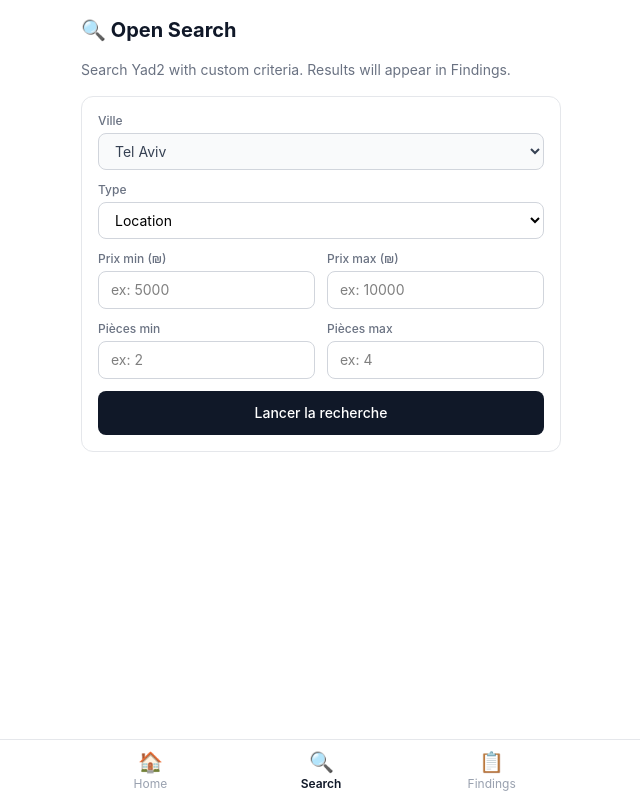
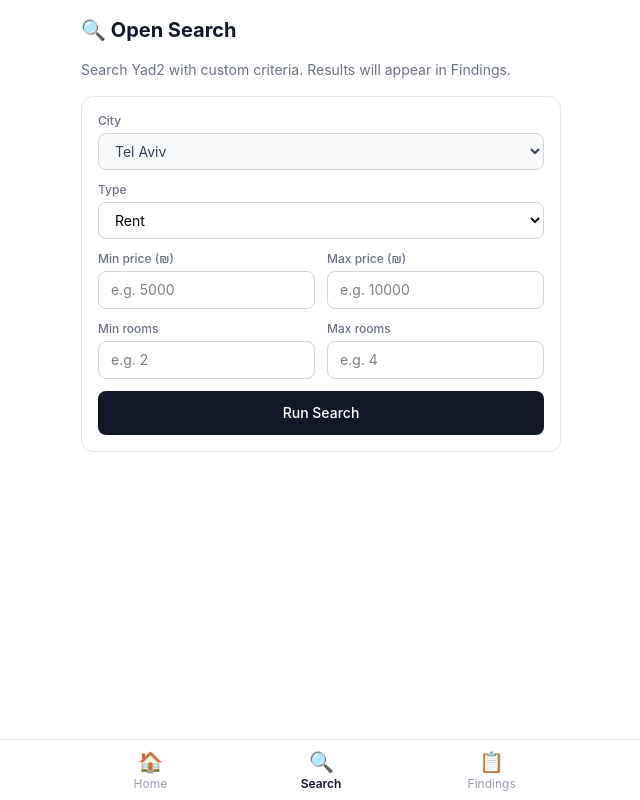
Before and after one commit to acohentlv-alt/pdis, a React (Vite) app in the folder frontend/: page /search in a window 1280 px wide. Shown: the whole page, without its empty margins (319-959 px from the left). Built offline with nearby package versions, Linux system fonts and the light colour scheme.

Commit message:
Fix: replace all French text with English
OpenSearchForm: Ville→City, Prix→Price, Pièces→Rooms, etc.
PropertyDetailPage: Doublons→Duplicates, Même propriétaire→Same landlord, etc.

Co-Authored-By: Claude Opus 4.6 (1M context) <noreply@anthropic.com>

```diff
--- a/frontend/src/components/OpenSearchForm.tsx
+++ b/frontend/src/components/OpenSearchForm.tsx
@@ -51,7 +51,7 @@ export default function OpenSearchForm({ onSuccess }: Props) {
       <div className="grid grid-cols-2 gap-3">
         {/* City */}
         <div className="col-span-2">
-          <label className="block text-xs font-medium text-gray-500 mb-1">Ville</label>
+          <label className="block text-xs font-medium text-gray-500 mb-1">City</label>
           <select
             value={cityCode}
             disabled
@@ -69,53 +69,53 @@ export default function OpenSearchForm({ onSuccess }: Props) {
             onChange={e => setCategory(e.target.value)}
             className="w-full border border-gray-300 rounded-lg px-3 py-2 text-sm"
           >
-            <option value="rent">Location</option>
-            <option value="sale">Vente</option>
+            <option value="rent">Rent</option>
+            <option value="sale">Sale</option>
           </select>
         </div>
 
         {/* Price */}
         <div>
-          <label className="block text-xs font-medium text-gray-500 mb-1">Prix min (₪)</label>
+          <label className="block text-xs font-medium text-gray-500 mb-1">Min price (₪)</label>
           <input
             type="number"
             value={minPrice}
             onChange={e => setMinPrice(e.target.value)}
-            placeholder="ex: 5000"
+            placeholder="e.g. 5000"
             className="w-full border border-gray-300 rounded-lg px-3 py-2 text-sm"
           />
         </div>
         <div>
-          <label className="block text-xs font-medium text-gray-500 mb-1">Prix max (₪)</label>
+          <label className="block text-xs font-medium text-gray-500 mb-1">Max price (₪)</label>
           <input
             type="number"
             value={maxPrice}
             onChange={e => setMaxPrice(e.target.value)}
-            placeholder="ex: 10000"
+            placeholder="e.g. 10000"
             className="w-full border border-gray-300 rounded-lg px-3 py-2 text-sm"
           />
         </div>
 
         {/* Rooms */}
         <div>
-          <label className="block text-xs font-medium text-gray-500 mb-1">Pièces min</label>
+          <label className="block text-xs font-medium text-gray-500 mb-1">Min rooms</label>
           <input
             type="number"
             step="0.5"
             value={minRooms}
             onChange={e => setMinRooms(e.target.value)}
-            placeholder="ex: 2"
+            placeholder="e.g. 2"
             className="w-full border border-gray-300 rounded-lg px-3 py-2 text-sm"
           />
         </div>
         <div>
-          <label className="block text-xs font-medium text-gray-500 mb-1">Pièces max</label>
+          <label className="block text-xs font-medium text-gray-500 mb-1">Max rooms</label>
           <input
             type="number"
             step="0.5"
             value={maxRooms}
             onChange={e => setMaxRooms(e.target.value)}
-            placeholder="ex: 4"
+            placeholder="e.g. 4"
             className="w-full border border-gray-300 rounded-lg px-3 py-2 text-sm"
           />
         </div>
@@ -126,28 +126,28 @@ export default function OpenSearchForm({ onSuccess }: Props) {
         disabled={mutation.isPending}
         className="w-full min-h-[44px] bg-gray-900 text-white rounded-lg text-sm font-medium disabled:opacity-60 transition-opacity"
       >
-        {mutation.isPending ? 'Scan en cours…' : 'Lancer la recherche'}
+        {mutation.isPending ? 'Scanning...' : 'Run Search'}
       </button>
 
       {mutation.isPending && (
         <p className="text-xs text-center text-gray-400">
-          Scan Yad2 en cours, cela prend environ une minute…
+          Scanning Yad2, this takes about a minute...
         </p>
       )}
 
       {mutation.isError && (
         <p className="text-xs text-center text-red-500">
-          Erreur lors du scan. Veuillez réessayer.
+          Scan failed. Please try again.
         </p>
       )}
 
       {result !== null && (
         <div className="bg-green-50 border border-green-200 rounded-lg px-4 py-3 text-sm text-green-800 text-center">
-          Scan terminé —{' '}
+          Scan complete —{' '}
           {result.new_listings !== undefined
-            ? `${result.new_listings} nouvelles annonces`
-            : 'résultats disponibles'}
-          {result.total_active !== undefined && ` (${result.total_active} actives au total)`}
+            ? `${result.new_listings} new listings found`
+            : 'results available'}
+          {result.total_active !== undefined && ` (${result.total_active} total active)`}
         </div>
       )}
     </form>
--- a/frontend/src/pages/PropertyDetailPage.tsx
+++ b/frontend/src/pages/PropertyDetailPage.tsx
@@ -309,19 +309,19 @@ export default function PropertyDetailPage() {
 
       {/* Matches */}
       {matches.length > 0 && (
-        <Section title="Doublons détectés">
+        <Section title="Duplicates Detected">
           <div className="space-y-2">
             {matches.map((m) => {
               const tier = m.match_tier as number;
               const matched = m.matched_property as Record<string, unknown> | null;
               const tierBadge =
                 tier === 0
-                  ? <span className="text-xs bg-purple-100 text-purple-700 px-2 py-0.5 rounded-full font-medium">Même propriétaire</span>
+                  ? <span className="text-xs bg-purple-100 text-purple-700 px-2 py-0.5 rounded-full font-medium">Same landlord</span>
                   : tier === 1
-                  ? <span className="text-xs bg-blue-100 text-blue-700 px-2 py-0.5 rounded-full font-medium">Même immeuble</span>
+                  ? <span className="text-xs bg-blue-100 text-blue-700 px-2 py-0.5 rounded-full font-medium">Same building</span>
                   : tier === 2
-                  ? <span className="text-xs bg-gray-100 text-gray-600 px-2 py-0.5 rounded-full font-medium">Bien similaire</span>
-                  : <span className="text-xs bg-gray-50 text-gray-400 px-2 py-0.5 rounded-full font-medium">Correspondance possible</span>;
+                  ? <span className="text-xs bg-gray-100 text-gray-600 px-2 py-0.5 rounded-full font-medium">Similar property</span>
+                  : <span className="text-xs bg-gray-50 text-gray-400 px-2 py-0.5 rounded-full font-medium">Possible match</span>;
 
               return (
                 <div key={m.id as number} className="flex items-center justify-between gap-2 text-sm">
```
